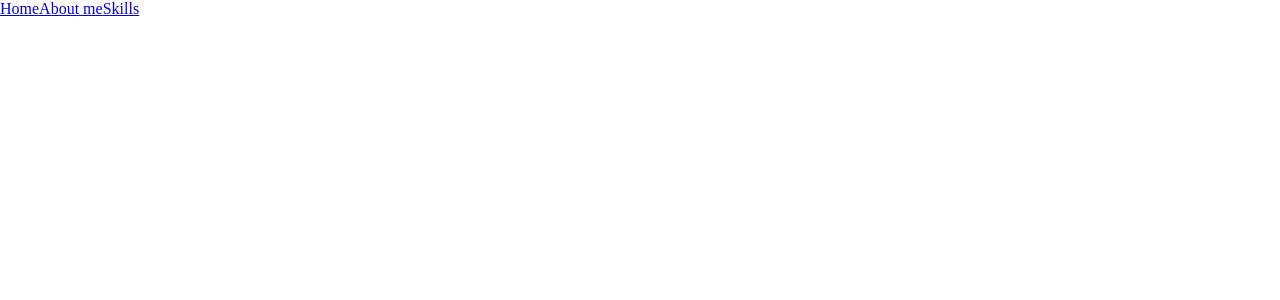
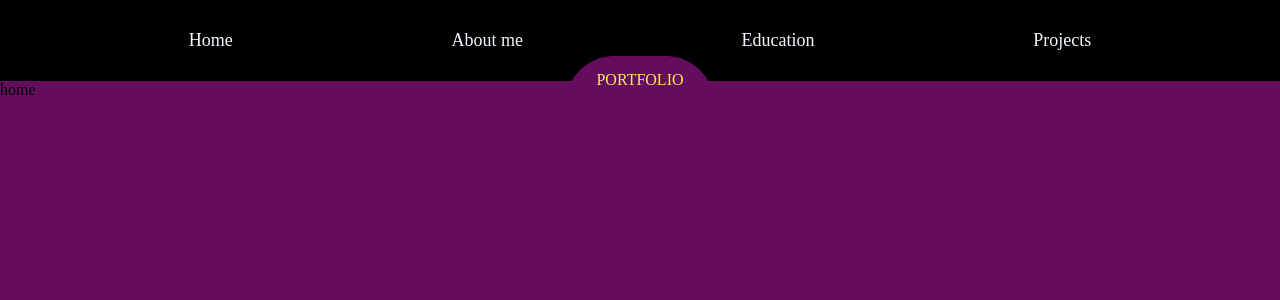
Before and after one commit to whymanasa/portfolio, a React (Vite) app: page / in a window 1280 px wide. Before the commit this address had no page. Shown: the top 300 px of the page. Built offline with nearby package versions, Linux system fonts and the light colour scheme.

Commit message:
few changes

```diff
--- a/src/App.jsx
+++ b/src/App.jsx
@@ -1,12 +1,15 @@
 import Navbar from "./components/Navbar";
 import { BrowserRouter as Router, Route, Routes } from 'react-router-dom';
+import Home from "./components/Home";
 
 function App() {
   return (
     <div className="App">
       <Router>
         <Navbar/>
-        <Routes></Routes>
+        <Routes>
+        <Route path="/" element={<Home />} />
+        </Routes>
       </Router>
     </div>
   )
--- /dev/null
+++ b/src/components/Home.jsx
@@ -0,0 +1,12 @@
+import React from 'react'
+import '../styles/Home.css'
+
+function Home() {
+  return (
+    <div className='home-container'>
+      home
+    </div>
+  )
+}
+
+export default Home
--- a/src/components/Navbar.jsx
+++ b/src/components/Navbar.jsx
@@ -1,14 +1,16 @@
 import React from 'react'
+import '../styles/Navbar.css'
 import { Link } from 'react-router-dom'
 
 function Navbar() {
   return (
-    <div>
-      <div className='links'>
+    <div className='container'>
         <Link to="/">Home</Link>
         <Link to="about-me">About me</Link>
-        <Link to="skills">Skills</Link>
-      </div>
+        <div className="logo">PORTFOLIO</div>
+        <Link to="education">Education</Link>
+        <Link to="project">Projects</Link>
+
     </div>
   )
 }
--- /dev/null
+++ b/src/styles/Home.css
@@ -0,0 +1,5 @@
+.home-container {
+    background-color: #640D5F;
+    width: 100%;
+    height: 100vh;
+}
--- a/src/styles/Navbar.css
+++ b/src/styles/Navbar.css
@@ -1,4 +1,41 @@
+*,
+*::before,
+*::after {
+    box-sizing: border-box;
+}
 * {
     margin: 0;
     padding: 0;
 }
+.container {
+    background-color: black;
+    display: flex;
+    justify-content: space-evenly;
+}
+
+
+
+.container a {
+    color: aliceblue;
+    text-decoration: none;
+    cursor: pointer;
+    margin: 20px;
+    padding: 10px;
+    font-size: large;
+    position: relative;
+
+}
+
+.container a:hover {
+    color: #D91656;
+}
+
+.logo {
+    color: #FFEB55;
+    position: absolute;
+    background-color: #640D5F;
+    padding: 15px 30px;
+    border-radius: 75px 75px 0 0;
+    top: 10%;
+    transform: translateY(-50%);
+}
```
